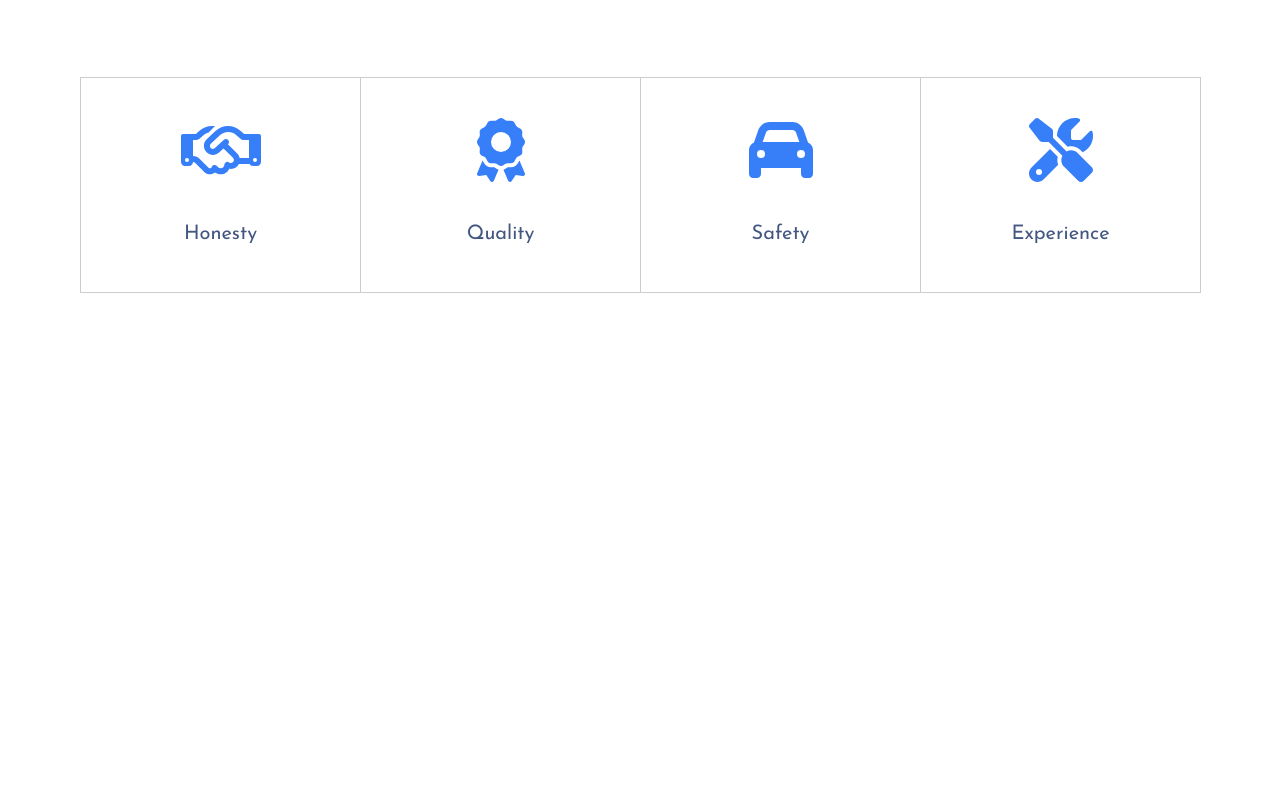
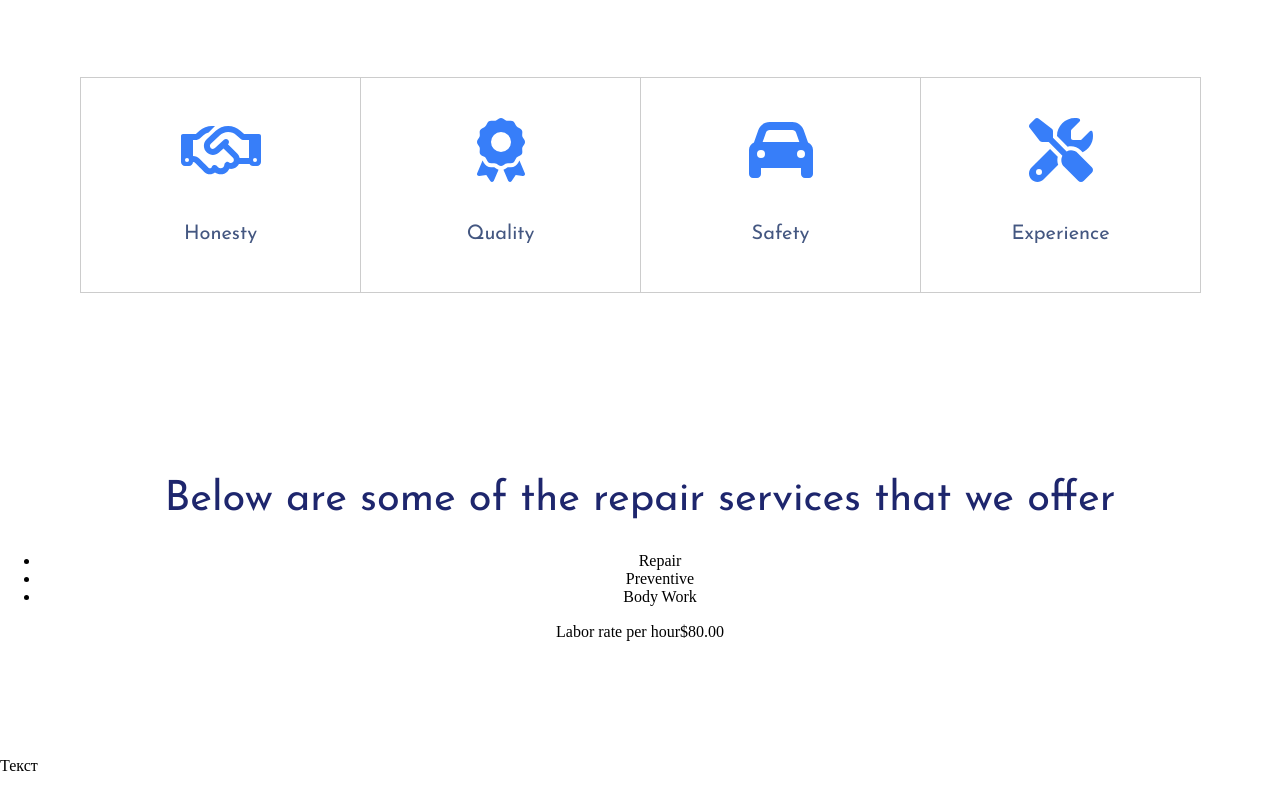
Before and after one commit to xKairus/mFastAuto, a React (Vite) app: page / in a window 1280 px wide. Shown: the part 3804-4596 px from the top of the page. Before the commit the page ends 4177 px from the top, so only its background shows below. Built offline with nearby package versions, Linux system fonts and the light colour scheme.

Commit message:
feat: add Offer component

```diff
--- a/src/App.tsx
+++ b/src/App.tsx
@@ -2,6 +2,7 @@ import Experience from "./components/Experience/Experience";
 import Guarantees from "./components/Guarantees/Guarantees";
 import KnownFor from "./components/KnownFor/KnownFor";
 import Lead from "./components/Lead/Lead";
+import Offer from "./components/Offer/Offer";
 import Professionalism from "./components/Professionalism/Professionalism";
 import Service from "./components/Service/Service";
 
@@ -14,6 +15,8 @@ function App() {
       <Guarantees />
       <Professionalism />
       <KnownFor />
+      <Offer />
+      <p>Текст</p>
     </>
   );
 }
--- /dev/null
+++ b/src/components/Offer/Offer.module.css
@@ -0,0 +1,4 @@
+.offer {
+    padding: 6.25rem 0;
+    text-align: center;
+}
--- /dev/null
+++ b/src/components/Offer/Offer.tsx
@@ -0,0 +1,25 @@
+import styles from "./Offer.module.css";
+import { sectionHeaders } from "./../../data/typography.tsx";
+import { SectionHeader } from "../SectionHeader/SectionHeader";
+
+export default function Offer() {
+  return (
+    <section className={styles.offer}>
+      <SectionHeader {...sectionHeaders.offer} />
+      <div>
+        <ul>
+          <li>Repair</li>
+          <li>Preventive</li>
+          <li>Body Work</li>
+        </ul>
+      </div>
+      <div>
+        <div>
+          <span>Labor rate per hour</span>
+          <span></span>
+          <span>$80.00</span>
+        </div>
+      </div>
+    </section>
+  );
+}
```
